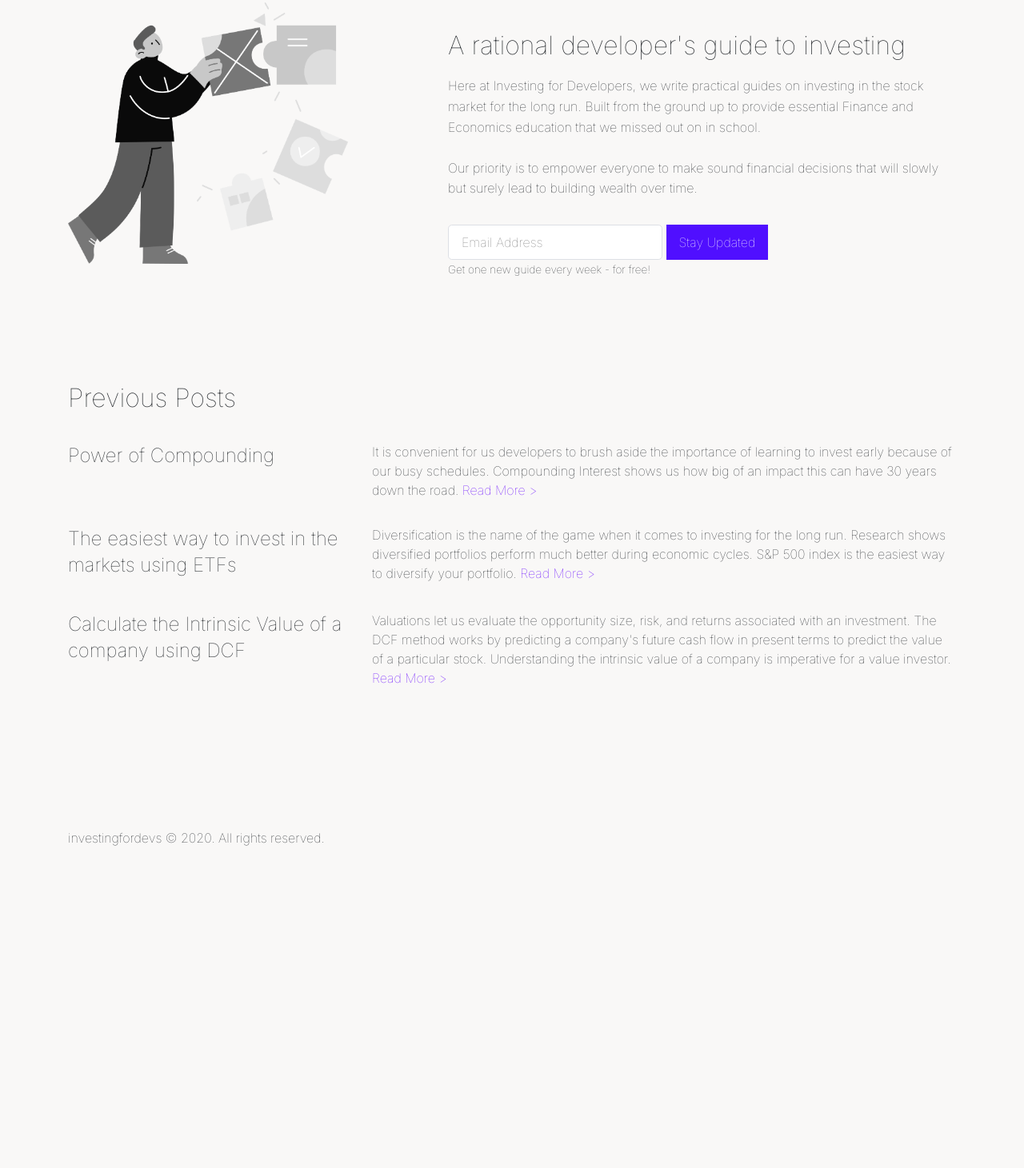
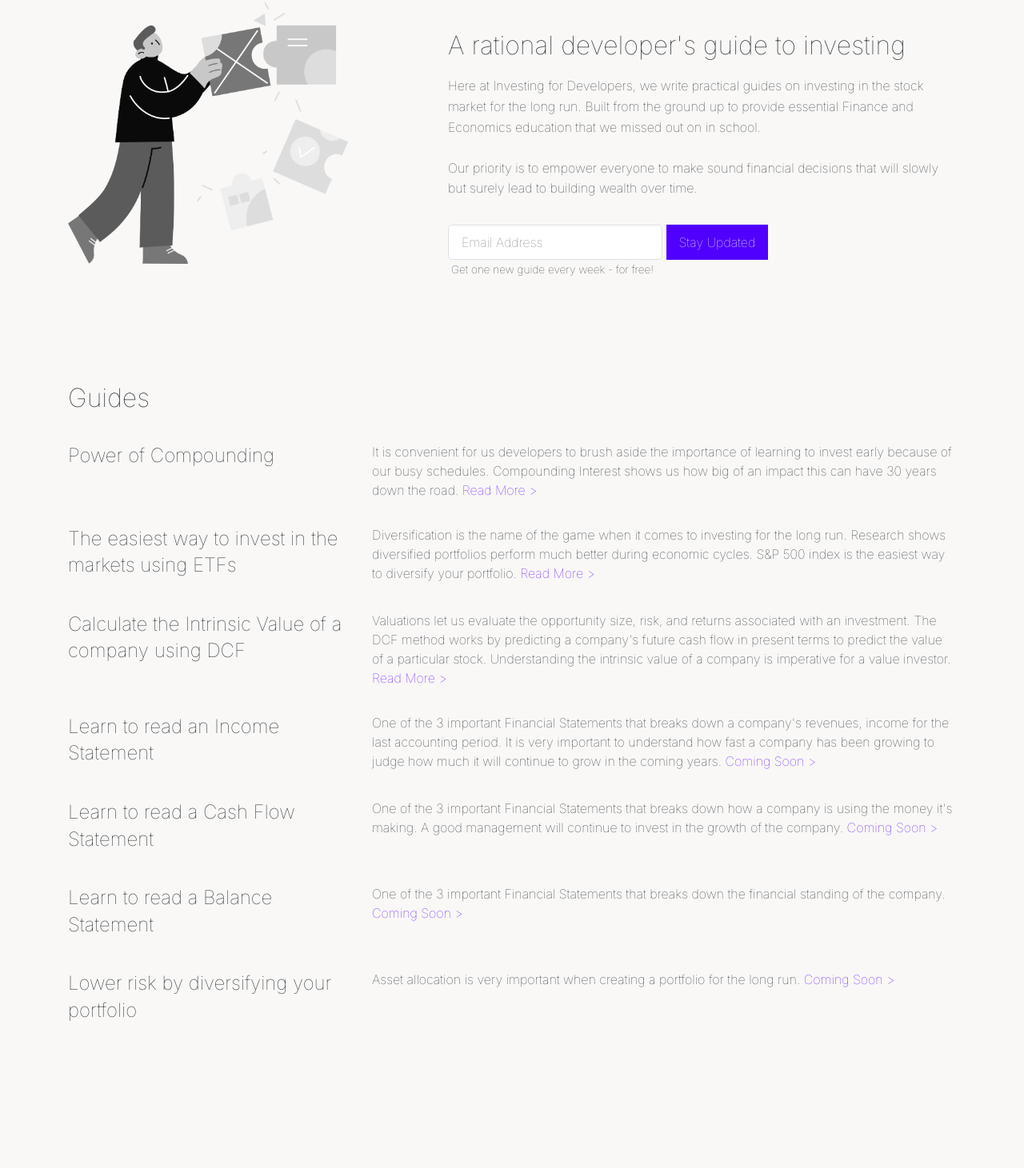
Before and after one commit to bdcorps/investing-for-developers, a website: page public/index.html in a window 1280 px wide. Shown: the part 119-1580 px from the top of the page at 80% size. Before the commit the page ends 1195 px from the top, so only its background shows below. Drawn offline with nearby package versions, Linux system fonts and the light colour scheme.

Commit message:
add more guides

```diff
--- a/public/index.html
+++ b/public/index.html
@@ -31,6 +31,11 @@
       property="og:description"
       content="A rational developer's guide to investing"
     />
+
+    <script type="text/javascript">
+      window.heap=window.heap||[],heap.load=function(e,t){window.heap.appid=e,window.heap.config=t=t||{};var r=document.createElement("script");r.type="text/javascript",r.async=!0,r.src="https://cdn.heapanalytics.com/js/heap-"+e+".js";var a=document.getElementsByTagName("script")[0];a.parentNode.insertBefore(r,a);for(var n=function(e){return function(){heap.push([e].concat(Array.prototype.slice.call(arguments,0)))}},p=["addEventProperties","addUserProperties","clearEventProperties","identify","resetIdentity","removeEventProperty","setEventProperties","track","unsetEventProperty"],o=0;o<p.length;o++)heap[p[o]]=n(p[o])};
+      heap.load("1427283762");
+    </script>
 
     <!-- Global site tag (gtag.js) - Google Analytics -->
 <script async src="https://www.googletagmanager.com/gtag/js?id=UA-163363976-1"></script>
@@ -122,8 +127,8 @@
         <div class="hero__cta mt-4">
           <form method="POST" action="/user">
           <input type="text" placeholder="Email Address" id="email" name="email">
-          <button style="height:2.75rem; border: none; background-color:#500FFF; color:#FFF; padding: 0 1rem 0 1rem;">Stay Updated</button>
-          <p style="font-size: 0.85rem; margin-top:0.15rem;">Get one new guide every week - for free!</p>
+          <button style="height:2.75rem; border: none; background-color:#5000FF; color:#FFF; padding: 0 1rem 0 1rem;">Stay Updated</button>
+          <p style="font-size: 0.85rem; margin-top:0.15rem; padding-left:4px;">Get one new guide every week - for free!</p>
         </form>
         </div>
       </div>
@@ -137,7 +142,7 @@
     <main role="main">
       <section class="jumbotron">
         <div class="container">
-          <h1>Previous Posts</h1>
+          <h1>Guides</h1>
           <div class="row post">
             <div class="col-md-4">
               <h2>Power of Compounding</h2>
@@ -163,6 +168,42 @@
             </div>
             <div class="col-md-8">
               <p>Valuations let us evaluate the opportunity size, risk, and returns associated with an investment. The DCF method works by predicting a company's future cash flow in present terms to predict the value of a particular stock. Understanding the intrinsic value of a company is imperative for a value investor. <a href="">Read More ></a></p>
+            </div>
+          </div>
+
+          <div class="row post">
+            <div class="col-md-4">
+              <h2>Learn to read an Income Statement</h2>
+            </div>
+            <div class="col-md-8">
+              <p>One of the 3 important Financial Statements that breaks down a company's revenues, income for the last accounting period. It is very important to understand how fast a company has been growing to judge how much it will continue to grow in the coming years. <a href="">Coming Soon ></a></p>
+            </div>
+          </div>
+
+          <div class="row post">
+            <div class="col-md-4">
+              <h2>Learn to read a Cash Flow Statement</h2>
+            </div>
+            <div class="col-md-8">
+              <p>One of the 3 important Financial Statements that breaks down how a company is using the money it's making. A good management will continue to invest in the growth of the company. <a href="">Coming Soon ></a></p>
+            </div>
+          </div>
+
+          <div class="row post">
+            <div class="col-md-4">
+              <h2>Learn to read a Balance Statement</h2>
+            </div>
+            <div class="col-md-8">
+              <p>One of the 3 important Financial Statements that breaks down the financial standing of the company.  <a href="">Coming Soon ></a></p>
+            </div>
+          </div>
+
+          <div class="row post">
+            <div class="col-md-4">
+              <h2>Lower risk by diversifying your portfolio</h2>
+            </div>
+            <div class="col-md-8">
+              <p>Asset allocation is very important when creating a portfolio for the long run. <a href="">Coming Soon ></a></p>
             </div>
           </div>
         </div>
```
